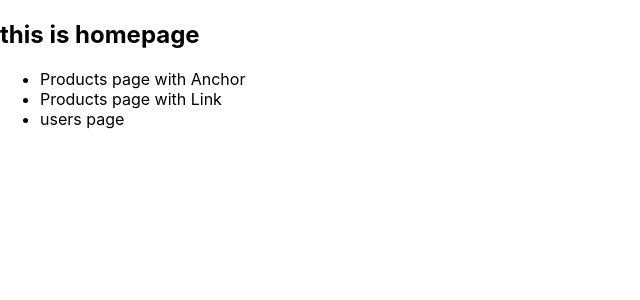
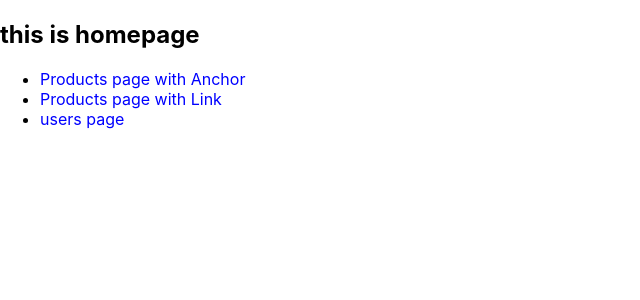
Before and after one commit to HyeonJu-C/file-based-routing-practice, a Next.js app: page / in a window 1280 px wide. Shown: the top 300 px of the page, without its empty margins (0-640 px from the left). Built offline with nearby package versions, Linux system fonts and the light colour scheme.

Commit message:
404 route 설정

```diff
--- a/styles/globals.css
+++ b/styles/globals.css
@@ -2,12 +2,13 @@ html,
 body {
   padding: 0;
   margin: 0;
-  font-family: -apple-system, BlinkMacSystemFont, Segoe UI, Roboto, Oxygen,
-    Ubuntu, Cantarell, Fira Sans, Droid Sans, Helvetica Neue, sans-serif;
+  font-family: -apple-system, BlinkMacSystemFont, Segoe UI, Roboto,
+    Oxygen, Ubuntu, Cantarell, Fira Sans, Droid Sans, Helvetica Neue,
+    sans-serif;
 }
 
 a {
-  color: inherit;
+  color: blue;
   text-decoration: none;
 }
 
```
Also changed, not shown: pages/404.js (added, +16 -0 lines).
